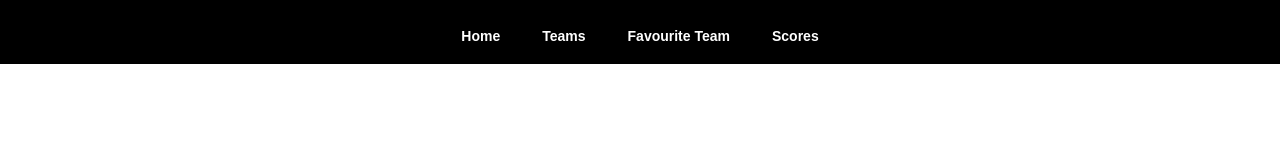
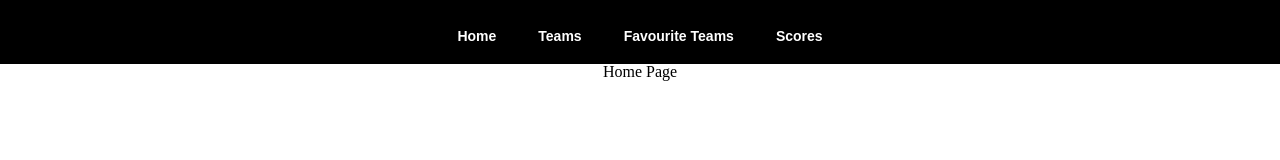
Before and after one commit to kidsid/nhl-fantasy-helper, a React (Create React App) app: page / in a window 1280 px wide. Shown: the top 160 px of the page. Built offline with nearby package versions, Linux system fonts and the light colour scheme.

Commit message:
add routing

```diff
--- a/package.json
+++ b/package.json
@@ -12,6 +12,7 @@
     "@types/react-dom": "^17.0.0",
     "react": "^17.0.2",
     "react-dom": "^17.0.2",
+    "react-router-dom": "^5.2.0",
     "react-scripts": "4.0.3",
     "typescript": "^4.1.2",
     "web-vitals": "^1.0.1"
@@ -39,5 +40,8 @@
       "last 1 firefox version",
       "last 1 safari version"
     ]
+  },
+  "devDependencies": {
+    "@types/react-router-dom": "^5.1.7"
   }
 }
--- a/src/App.css
+++ b/src/App.css
@@ -45,6 +45,11 @@ q:before, q:after {
 table {
 	border-collapse: collapse;
 	border-spacing: 0;
+}
+
+a {
+  color: inherit; /* blue colors for links too */
+  text-decoration: inherit; /* no underline */
 }
 
 .App {
--- a/src/App.tsx
+++ b/src/App.tsx
@@ -1,12 +1,23 @@
 import React from 'react';
 import './App.css';
+import { BrowserRouter as Router, Route, Switch } from 'react-router-dom';
 import config from './config.json';
 import Header from './components/Header/Header';
+import Home from './pages/Home/Home';
+import Scores from './pages/Scores/Scores';
+import Teams from './pages/Teams/Teams';
 
 function App() {
   return (
     <div className="App">
       <Header items={config.Header.Items} />
+      <Router>
+        <Switch>
+          <Route exact path="/" component={Home} />
+          <Route path="/Scores" component={Scores} />
+          <Route path="/Teams" component={Teams} />
+        </Switch>
+      </Router>
     </div>
   );
 }
--- a/src/components/Header/Header.tsx
+++ b/src/components/Header/Header.tsx
@@ -1,13 +1,19 @@
 import React from "react";
 
 const Header = (props: any) => {
+  console.log('@props', props);
+
   return (
     <header className="App-header">
       <div className="header-wrapper">
         <nav className="main-nav">
           <ul className="main-nav-list">
-            {props.items.map((item: string, index: number) => {
-              return <li key={index}>{item}</li>;
+            {props.items.map((item: any, index: number) => {
+              return <li key={index}>
+                        <a href={item.path}>
+                          {item.name}
+                        </a>
+                      </li>;
             })}
           </ul>
         </nav>
--- a/src/config.json
+++ b/src/config.json
@@ -1,10 +1,22 @@
 {
     "Header": {
         "Items": [
-            "Home",
-            "Teams",
-            "Favourite Team",
-            "Scores"
+            {
+                "name": "Home",
+                "path": "/"
+            },
+            {
+                "name": "Teams",
+                "path": "/teams"
+            },
+            {
+                "name": "Favourite Teams",
+                "path": "/fav-teams"
+            },
+            {
+                "name": "Scores",
+                "path": "/scores"
+            }
         ]
     }
 }
--- /dev/null
+++ b/src/pages/Home/Home.tsx
@@ -0,0 +1,11 @@
+import React from 'react';
+
+function Home() {
+    return (
+        <div>
+            Home Page
+        </div>
+    );
+}
+
+export default Home;
--- /dev/null
+++ b/src/pages/Scores/Scores.tsx
@@ -0,0 +1,11 @@
+import React from 'react';
+
+function Scores() {
+    return (
+        <div>
+            Scores Page
+        </div>
+    );
+}
+
+export default Scores;
--- /dev/null
+++ b/src/pages/Teams/Teams.tsx
@@ -0,0 +1,11 @@
+import React from 'react';
+
+function Teams() {
+    return (
+        <div>
+            Teams Page
+        </div>
+    );
+}
+
+export default Teams;
```
Also changed, not shown: 1 other file (tests, documents, lock files or other folders).
